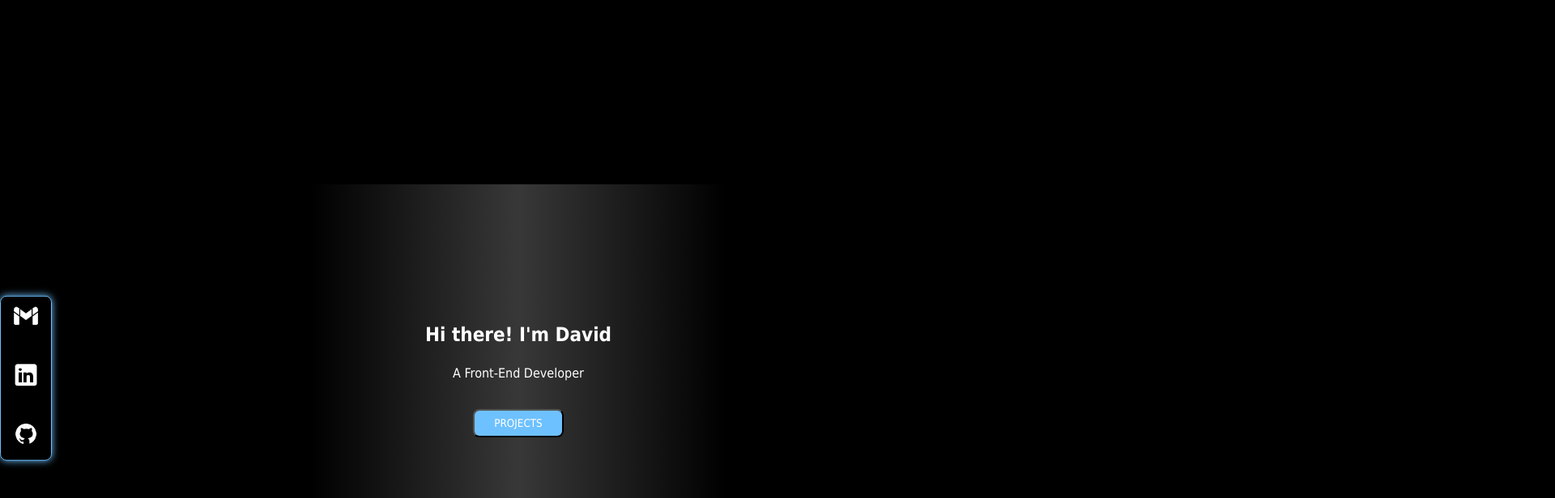
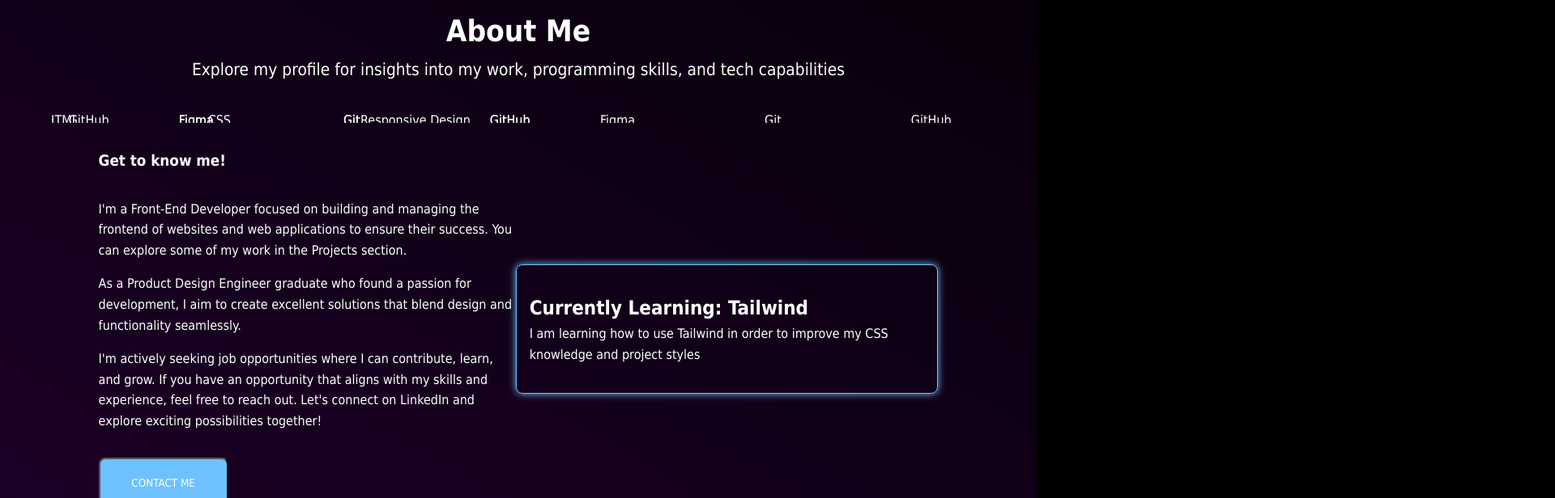
Before and after one commit to destrada7/front-end-portfolio, a React (Create React App) app: page / in a window 1280 px wide. Shown: the part 620-1236 px from the top of the page at 81% size, 1920 px wide, since content can reach past the window. Built offline with nearby package versions, Linux system fonts and the light colour scheme.

Commit message:
Background color change. Added a Linear Gradient

```diff
--- a/src/App.css
+++ b/src/App.css
@@ -6,7 +6,7 @@
 }
 
 body {
-    font-family: 'Arial', sans-serif;
+  font-family: 'Tahoma', sans-serif;
   line-height: 1.6;
   background-color: black; /* Ensures background consistency */
   color: white;
@@ -15,14 +15,38 @@ body {
 .App {
   display: flex;
   flex-direction: column;
-    min-height: 100vh;
-    background-color: black; /* Keep your existing background color */
+  background: linear-gradient(30deg, #000, #1b0025 50%, #000); /* Keep your existing background color */
+
+}
+
+.App h1 {
+  font-size: 3rem;
 }
 
 .App-logo {
   height: 40vmin;
   pointer-events: none;
 }
+
+.hero p {
+  font-size: 1.3rem;
+}
+
+.button {
+  display: flex;
+    justify-content: center;
+    align-items: center;
+    width: 10rem;
+    height: 4rem;
+    margin-top: 1rem;
+    padding: 0.5rem;
+    font-family: Tahoma, sans-serif;
+    background-color: #6EC1FF;
+    color: white;
+    border-radius: 0.5rem;
+    cursor: pointer;
+}
+
 
 @media (prefers-reduced-motion: no-preference) {
   .App-logo {
@@ -53,12 +77,6 @@ body {
   }
 }
 
-/* Consistent Section Styling */
-section {
-    padding: 2rem 0;
-    margin: 1rem 0;
-}
-
 /* Container for all sections to maintain consistent width and centering */
 .container {
   max-width: 1200px;
--- a/src/components/AboutMe.js
+++ b/src/components/AboutMe.js
@@ -5,13 +5,12 @@ import InfiniteSkillsCarrousel from "./InfiniteSkillsCarousel";
 import '../styles/AboutMe.css';
 
 const About = () => {
-    return(
+    return (
         <section className="about-me">
             <div className="about-me_container">
                 <div className="about-me_intro">
                     <h2>About Me</h2>
                     <p>Explore my profile for insights into my work, programming skills, and tech capabilities</p>
-                </div>
                 </div>
                 <div className="description-skills-activity_container">
                     <div className="skills-carrousel_container">
@@ -23,7 +22,7 @@ const About = () => {
                             <p>I'm a Front-End Developer focused on building and managing the frontend of websites and web applications to ensure their success. You can explore some of my work in the Projects section.</p>
                             <p>As a Product Design Engineer graduate who found a passion for development, I aim to create excellent solutions that blend design and functionality seamlessly.</p>
                             <p>I'm actively seeking job opportunities where I can contribute, learn, and grow. If you have an opportunity that aligns with my skills and experience, feel free to reach out. Let's connect on LinkedIn and explore exciting possibilities together!</p>
-                        <button type="button" id="about-me-contact-button" aria-label="Contact Me Button">CONTACT ME</button>
+                            <button type="button" className="button" id="about-me-contact_button" aria-label="Contact Me Button">CONTACT ME</button>
                         </div>
                         <div className="about-activity_container">
                             <ActivityProvider>
@@ -32,6 +31,7 @@ const About = () => {
                         </div>
                     </div>
                 </div>
+            </div>
         </section>
     );
 };
--- a/src/components/ContactForm.js
+++ b/src/components/ContactForm.js
@@ -48,7 +48,7 @@ const ContactForm = ({ onFormSubmit }) => {
                     {errors.message && <p className="error">Message is required</p>}
                 </div>
 
-                <button type="submit" className="form-button" aria-label="Contact Submit Button">Submit</button>
+                <button type="submit" className="button" id="form_button" aria-label="Contact Submit Button">Submit</button>
             </div>
         </form>
     );
--- a/src/components/Hero.js
+++ b/src/components/Hero.js
@@ -14,7 +14,7 @@ const Hero = () => {
                         <h1>Hi there! I'm David</h1>
                         <p>A Front-End Developer</p>
                     </header>
-                    <button type="button" className="hero_button" id="hero_button">PROJECTS</button>
+                    <button type="button" className="button" id="hero_button" aria-label="Projects Button">PROJECTS</button>
                 </div>
             </div>
         </section>
--- a/src/components/InfiniteSkillsCarousel.js
+++ b/src/components/InfiniteSkillsCarousel.js
@@ -1,31 +1,32 @@
-import React, { useEffect, useRef} from "react";
+import React, { useEffect, useRef } from "react";
 import '../styles/InfiniteSkillsCarousel.css';
 
-const InfiniteSkillsCarrousel = () => {
+const InfiniteSkillsCarousel = () => {
     const skillsContainerRef = useRef(null);
     const skillsSliderRef = useRef(null);
 
     useEffect(() => {
-        if (skillsContainerRef.current && skillsSliderRef.current) {
-            const copy = skillsSliderRef.current.cloneNode(true);
-            skillsContainerRef.current.appendChild(copy);
+        const skillsSlider = skillsSliderRef.current;
+        if (skillsSlider) {
+            const copy = skillsSlider.cloneNode(true);
+            skillsSlider.appendChild(copy);
         }
     }, []);
 
-    return(
+    return (
         <div className="skills_container" ref={skillsContainerRef}>
             <div className="skills_slider" ref={skillsSliderRef}>
-                <div className="skill" id="JavaScript">JavaScript</div>
-                <div className="skill" id="React">React</div>
-                <div className="skill" id="HTML">HTML</div>
-                <div className="skill" id="CSS">CSS</div>
-                <div className="skill" id="Responsive Design">Responsive Design</div>
-                <div className="skill" id="Figma">Figma</div>
-                <div className="skill" id="Git">Git</div>
-                <div className="skill" id="GitHub">GitHub</div>
+                <div className="skill">JavaScript</div>
+                <div className="skill">React</div>
+                <div className="skill">HTML</div>
+                <div className="skill">CSS</div>
+                <div className="skill">Responsive Design</div>
+                <div className="skill">Figma</div>
+                <div className="skill">Git</div>
+                <div className="skill">GitHub</div>
             </div>
         </div>
     );
 };
 
-export default InfiniteSkillsCarrousel;
+export default InfiniteSkillsCarousel;
--- a/src/styles/AboutMe.css
+++ b/src/styles/AboutMe.css
@@ -1,16 +1,16 @@
 .about-me_container {
     display: flex;
-    flex-direction: row;
+    flex-direction: column;
+    align-items: center;
     justify-content: center;
     width: 100%;
     height: auto;
-    margin-top:2rem;
+    margin-top: 5rem;
     padding: 0 5%;
     position: relative;
     flex-wrap: nowrap;
     overflow: hidden;
     font-family: Tahoma, sans-serif;
-    background-color: black;
     color: white;
 }
 
@@ -21,12 +21,20 @@
     align-items: center;
     width: 100%;
     height: auto;
-    gap: 1rem;
+    gap: .1rem;
+    margin-bottom: 1rem;
+}
+
+.about-me_intro h2 {
+    font-size: 2.3rem;
+}
+
+.about-me_intro p {
+    font-size: 1.3rem;
 }
 
 .description-skills-activity_container {
-    display: flex;
-    flex-direction: column;
+    display: inline-block;
     align-items: center;
     justify-content: space-around;
     width: 100%;
@@ -38,8 +46,13 @@
     flex-direction: row;
     justify-content: space-around;
     align-items: center;
+    margin-top: 2rem;
     padding: 0 5%;
     color: white;
+}
+
+.description-skills_container h3 {
+    margin-bottom: 1rem;
 }
 
 .get-to-know-me {
@@ -47,6 +60,7 @@
     flex-direction: column;
     align-items: flex-start;
     justify-content: center;
+    gap: 1rem;
     width: 40rem;
 }
 
@@ -63,15 +77,3 @@
     border: 1px solid #6EC1FF;
     box-shadow: 0px 0px 10px #6EC1FF;
 }
-
-#about-me-contact-button {
-    display: block;
-    width: 7rem;
-    height: auto;
-    padding: 0.5rem;
-    font-family: Tahoma, sans-serif;
-    background-color: #6EC1FF;
-    color: white;
-    border-radius: 0.5rem;
-    cursor: pointer;
-}
--- a/src/styles/ContactSection.css
+++ b/src/styles/ContactSection.css
@@ -6,6 +6,5 @@
     height: auto;
     margin-top: 2rem;
     padding: 0 5%;
-    background-color: black;
     color: white;
 }
--- a/src/styles/Hero.css
+++ b/src/styles/Hero.css
@@ -9,8 +9,6 @@
     position: relative;
     background-position: center;
     font-family: Tahoma, sans-serif;
-    background: rgb(0,0,0);
-    background: linear-gradient(90deg, rgba(0,0,0,1) 30%, rgba(56,56,56,1) 50%, rgba(0,0,0,1) 70%);
     color: white;
 }
 
@@ -39,18 +37,3 @@
     align-items: center;
     gap: 1rem;
 }
-
-.hero_button {
-    display: flex;
-    justify-content: center;
-    align-items: center;
-    width: 7rem;
-    height: auto;
-    margin-top: 1rem;
-    padding: 0.5rem;
-    font-family: Tahoma, sans-serif;
-    background-color: #6EC1FF;
-    color: white;
-    border-radius: 0.5rem;
-    cursor: pointer;
-}
--- a/src/styles/InfiniteSkillsCarousel.css
+++ b/src/styles/InfiniteSkillsCarousel.css
@@ -1,6 +1,6 @@
 .skills_container {
+    position: relative;
     display: flex;
-    flex-direction: row;
     overflow: hidden;
     white-space: nowrap;
     width: 100%;
@@ -9,49 +9,20 @@
     background-color: transparent;
 }
 
-.skills_container::before, .skills_container::after {
+.skills_slider {
     position: absolute;
-    width: 4rem;
-    height: auto;
-    content: "";
-    z-index: 2;
-}
-
-.skills_container::before {
-    padding: 1rem 0%;
-    background: black,
-}
-
-.skills_container::after {
-    padding: 1rem 0%;
-    background: black;
-}
-
-
-.skills_container:hover .skills_slider {
-    animation-play-state: paused;
-}
-
-.skills_slider {
     display: flex;
-    justify-content: center;
-    align-items: center;
-    width: 100%;
-    height: auto;
+    width: auto; /* Make sure this is auto so it expands with the content */
     animation: slide 20s linear infinite;
 }
 
 .skill {
     font-family: Tahoma, sans-serif;
     color: white;
-    margin: 0 5rem;
+    margin: 0 5rem; /* Adjust margin as necessary */
 }
 
 @keyframes slide {
-    from {
-        transform: translateX(0);
-    }
-    to {
-        transform: translateX(-100%);
-    }
+    from { transform: translateX(0); }
+    to { transform: translateX(-100%); } /* This should match the actual width of your content */
 }
--- a/src/styles/Projects.css
+++ b/src/styles/Projects.css
@@ -1,7 +1,3 @@
-.projects {
-    background-color: black;
-}
-
 .projects_container {
     display: flex;
     flex-direction: column;
@@ -12,7 +8,6 @@
     margin-top: 2rem;
     padding: 0 5%;
     font-family: Tahoma, sans-serif;
-    background-color: black;
     color: white;
 }
 .projects_intro {
```
Lines whose indentation alone changed are shown as unchanged.
